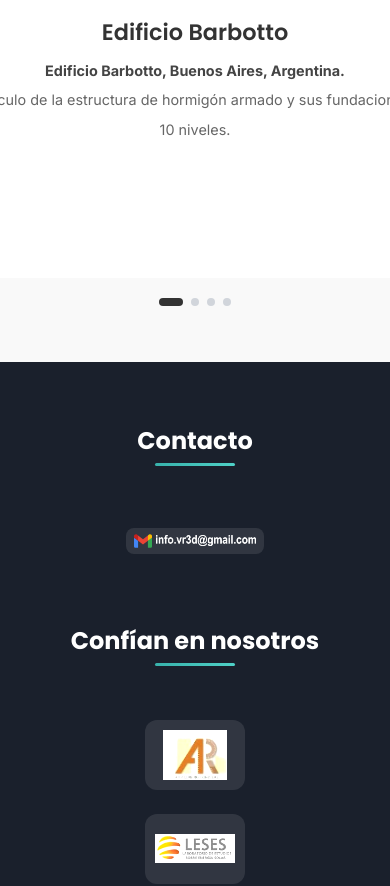
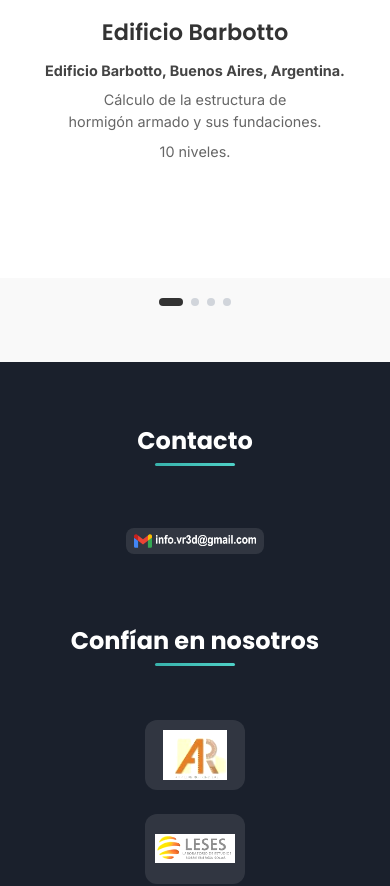
Before and after one commit to AgustinCevello/vr3d-2, a React (Vite) app: page / in a window 390 px wide. Shown: the part 1879-2765 px from the top of the page. Built offline with nearby package versions, Linux system fonts and the light colour scheme.

Commit message:
Corrijo carrusel3

```diff
--- a/src/sections/ProjectsSection.css
+++ b/src/sections/ProjectsSection.css
@@ -155,6 +155,15 @@
 
 .project-location strong {
     color: #444;
+}
+
+/* Descripción responsive - ocultar/mostrar según pantalla */
+.project-description .description-mobile {
+    display: none;
+}
+
+.project-description .description-full {
+    display: inline;
 }
 
 /* BOTONES DE NAVEGACIÓN DEL CARRUSEL */
@@ -519,6 +528,15 @@
         text-align: center;
     }
 
+    /* Mostrar descripción en dos líneas en mobile */
+    .project-description .description-full {
+        display: none;
+    }
+
+    .project-description .description-mobile {
+        display: inline;
+    }
+
     .project-location strong {
         display: block;
     }
--- a/src/sections/ProjectsSection.jsx
+++ b/src/sections/ProjectsSection.jsx
@@ -138,6 +138,17 @@ const ProjectsSection = ({ id }) => {
         setIsZooming(false);
     };
 
+    // Función para dividir la descripción en dos líneas en mobile
+    const formatDescription = (description) => {
+        // Buscar la palabra "y" o comas para dividir naturalmente
+        const words = description.split(' ');
+        const midPoint = Math.ceil(words.length / 2);
+        const firstLine = words.slice(0, midPoint).join(' ');
+        const secondLine = words.slice(midPoint).join(' ');
+
+        return { firstLine, secondLine };
+    };
+
     // Manejar eventos del teclado y clicks en el navbar
     useEffect(() => {
         if (!modalImage) return;
@@ -192,7 +203,10 @@ const ProjectsSection = ({ id }) => {
 
                     {/* Contenedor del carrusel */}
                     <div className="carousel-container" ref={carouselRef}>
-                        {projectsData.map((project, index) => (
+                        {projectsData.map((project, index) => {
+                            const { firstLine, secondLine } = formatDescription(project.description);
+
+                            return (
                                 <div key={index} className="project-slide">
                                     <div className="project-card-carousel">
                                         <div
@@ -219,13 +233,23 @@ const ProjectsSection = ({ id }) => {
                                         </div>
                                         <div className="project-info">
                                             <h3>{project.title}</h3>
-                                        <p className="project-location"><strong>{project.location}</strong></p>
-                                        <p>{project.description}</p>
+                                            <p className="project-location">
+                                                <strong>{project.location}</strong>
+                                            </p>
+                                            <p className="project-description">
+                                                <span className="description-full">{project.description}</span>
+                                                <span className="description-mobile">
+                                                    {firstLine}
+                                                    <br />
+                                                    {secondLine}
+                                                </span>
+                                            </p>
                                             {project.details && <p>{project.details}</p>}
                                         </div>
                                     </div>
                                 </div>
-                        ))}
+                            );
+                        })}
                     </div>
 
                     {/* Botón Siguiente */}
```
Lines whose indentation alone changed are shown as unchanged.
